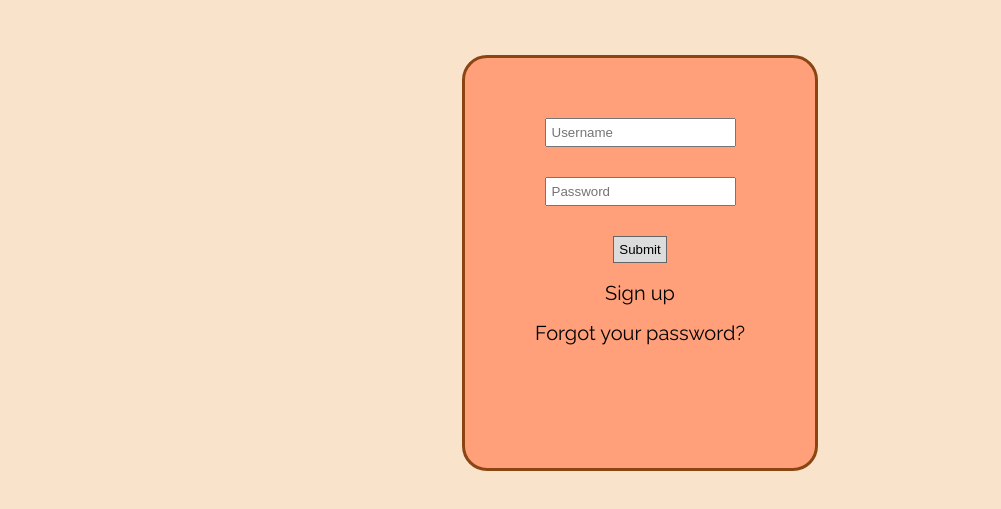
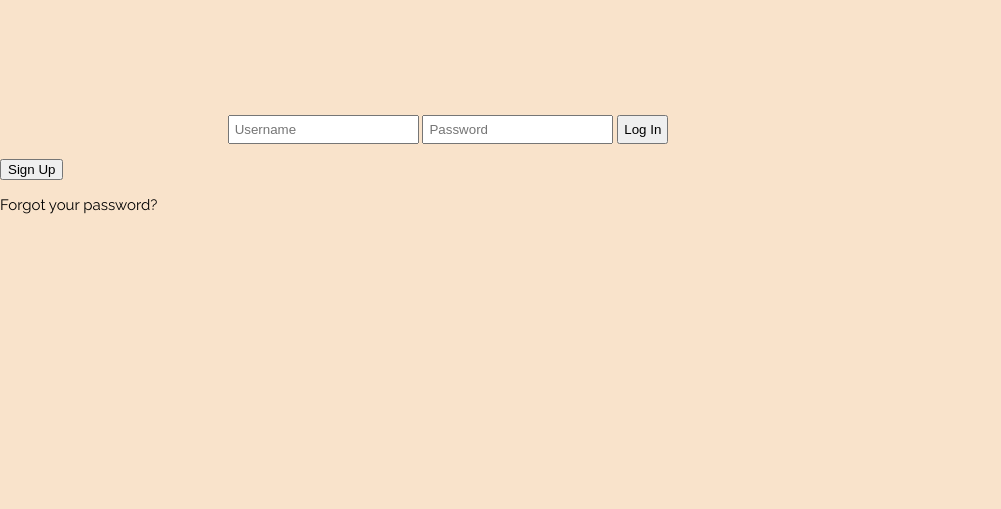
Before and after one commit to ss50/common-denominator, a website: page templates/login.html in a window 1280 px wide. Shown: the part 145-654 px from the top of the page, without its empty margins (0-1001 px from the left). Drawn offline with nearby package versions, Linux system fonts and the light colour scheme.

```diff
--- a/templates/login.html
+++ b/templates/login.html
@@ -1,6 +1,7 @@
 <html>
 	<head>
-		<!--<meta http-equiv="Content-Type" content="text/html; charset=ISO-8859-1">-->
+		<meta http-equiv="Content-Type" content="text/html; charset=UTF-8">
+		<script src="http://code.jquery.com/jquery-1.10.2.min.js"></script>
 		<link rel="stylesheet" type="text/css" href="../static/css/mystyle.css">
 		<link href='http://fonts.googleapis.com/css?family=Raleway:900italic,400' rel='stylesheet' type='text/css'>
 
@@ -10,15 +11,22 @@
 		<div id='login_header'>
 			<h1>Common Denominator</h1>
 		</div>
-		<div id='login_form_wrapper'>
-			<form id='login_form' method='POST' action='\'>
+		<div id='form_wrapper'>
+			<div id='login_form'>
+				<form method='POST' action='/'>
 					<input type='text' name='user_name' placeholder='Username'></input>
 					<input type='text' name='password' placeholder='Password'></input>
-				<input type='submit' value='Submit' id='login_submit'></input>
-				<p>Sign up</p>
+					<input type='submit' value='Log In' class='login_form_buttons'></input>
+				</form>
+			</div>
+			<div>
+				<form id='signup_redirect'>
+					<input type='submit' value='Sign Up' class='login_form_buttons'></input>
 					<p>Forgot your password?</p>
 				</form>
-			<form id='sign_up_form' method='POST' action='\'>
+			</div>
+			<div id='sign_up_form'>
+				<form method='POST' action='/'>
 					<p>Sign up! Fill out the fields below</p>
 					<input name='first_name' placeholder='First Name'></input>
 					<input name='last_name' placeholder='Last Name'></input>
@@ -30,5 +38,16 @@
 					<input type='submit' value='Get Started'></input>
 				</form>
 			</div>
+
+		</div>
+		<script>
+			var form = document.getElementById('signup_redirect');
+			form.addEventListener('submit',function(e){
+				e.preventDefault();
+				document.getElementById('login_form').style.display = "none";
+				document.getElementById('signup_redirect').style.display='none';
+				document.getElementById('sign_up_form').style.display="inline-block";
+			});
+		</script>
 	</body>
 </html>
```
Lines whose indentation alone changed are shown as unchanged.
